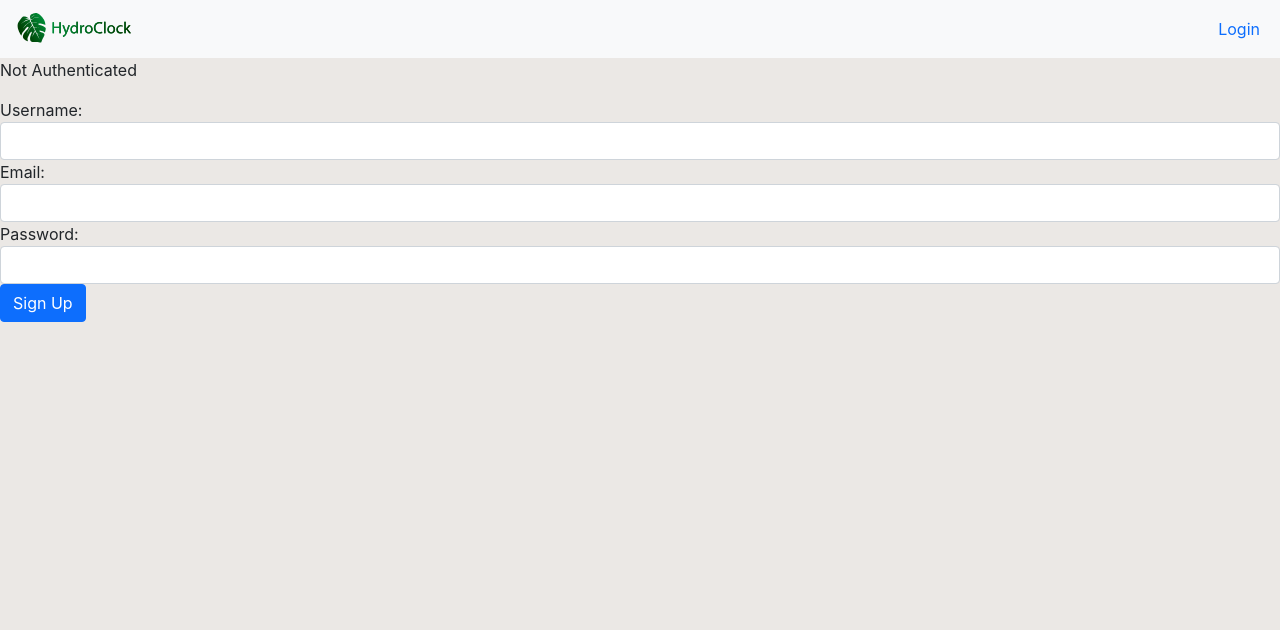
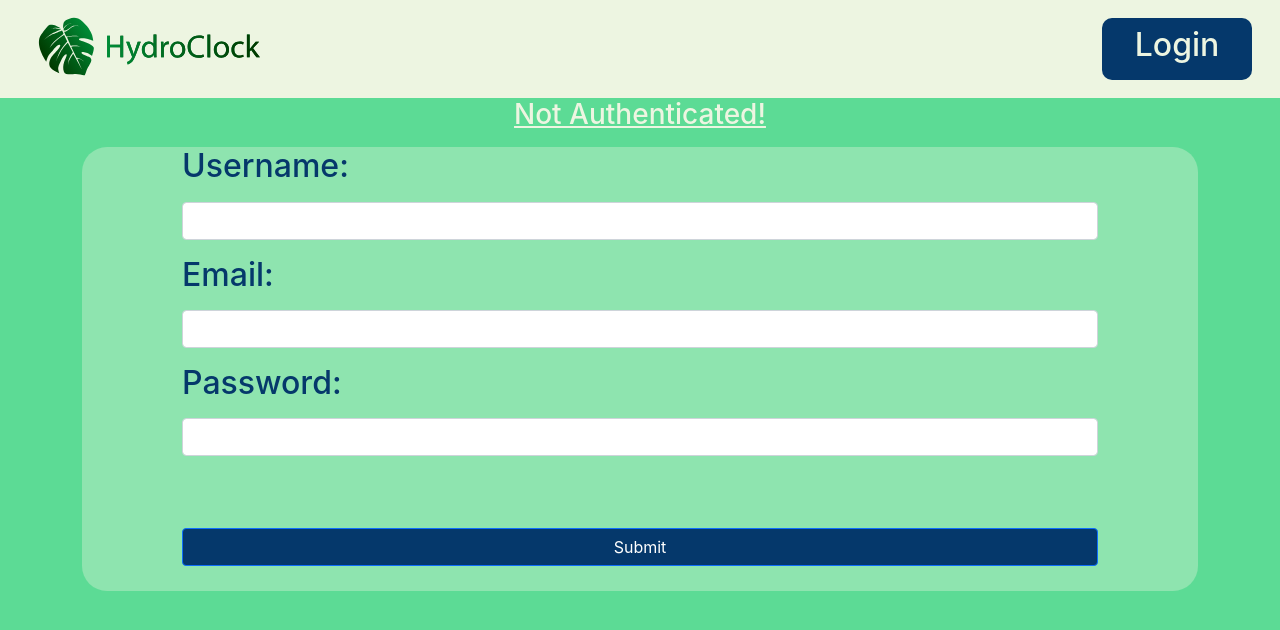
Before and after one commit to nceccanti/web-dev-final-project, a React (Create React App) app: page /signup in a window 1280 px wide. Shown: the top 630 px of the page. Built offline with nearby package versions, Linux system fonts and the light colour scheme.

Commit message:
started styling home, navbar, login, and sign-up pages

```diff
--- a/public/index.html
+++ b/public/index.html
@@ -1,23 +1,27 @@
 <!DOCTYPE html>
 <html lang="en">
-  <head>
+
+<head>
     <meta charset="utf-8" />
     <link rel="icon" href="leaf.svg" />
     <meta name="viewport" content="width=device-width, initial-scale=1" />
     <meta name="theme-color" content="#000000" />
-    <meta
-      name="description"
-      content="HydroClock, an app for plant watering reminders"
-    />
+    <meta name="description" content="HydroClock, an app for plant watering reminders" />
     <link rel="apple-touch-icon" href="%PUBLIC_URL%/logo192.png" />
 
     <link rel="manifest" href="%PUBLIC_URL%/manifest.json" />
 
+    <link rel="stylesheet" href="https://stackpath.bootstrapcdn.com/bootstrap/4.3.1/css/bootstrap.min.css" integrity="sha384-ggOyR0iXCbMQv3Xipma34MD+dH/1fQ784/j6cY/iJTQUOhcWr7x9JvoRxT2MZw1T" crossorigin="anonymous">
+
     <title>HydroClock</title>
-  </head>
-  <body>
+</head>
+
+<body>
     <noscript>You need to enable JavaScript to run this app.</noscript>
     <div id="root"></div>
+    <script src="https://code.jquery.com/jquery-3.3.1.slim.min.js" integrity="sha384-q8i/X+965DzO0rT7abK41JStQIAqVgRVzpbzo5smXKp4YfRvH+8abtTE1Pi6jizo" crossorigin="anonymous"></script>
+    <script src="https://cdnjs.cloudflare.com/ajax/libs/popper.js/1.14.7/umd/popper.min.js" integrity="sha384-UO2eT0CpHqdSJQ6hJty5KVphtPhzWj9WO1clHTMGa3JDZwrnQq4sF86dIHNDz0W1" crossorigin="anonymous"></script>
+    <script src="https://stackpath.bootstrapcdn.com/bootstrap/4.3.1/js/bootstrap.min.js" integrity="sha384-JjSmVgyd0p3pXB1rRibZUAYoIIy6OrQ6VrjIEaFf/nJGzIxFDsf4x0xIM+B07jRM" crossorigin="anonymous"></script>
+</body>
 
-  </body>
 </html>
--- a/src/App.js
+++ b/src/App.js
@@ -77,16 +77,21 @@ export default class App extends Component {
     const currentUser = this.state.currentUser;
     let p
     if (currentUser) {
-      p = <p>Authenticated</p>;
+      p = <p><h3>Authenticated!</h3></p>;
     }
     else {
-      p = <p>Not Authenticated</p>;
+      p = <p><h3>Not Authenticated!</h3></p>;
     }
     return (
       <Router>
         <div className="App">
           <Navbar logout={this.logout} currentUser={this.state.currentUser}/>
-          {p}
+
+          <div className="container">
+
+            <span className="authentication-check">{p}</span>
+
+
             <Route path="/home" component={Home} />
             <Route path="/dashboard" render={(props) => (<PlantList {...props} currentUser={this.state.currentUser} plants={this.state.plants}/>)} />
             <Route path="/addplant" render={(props) => (<AddPlant {...props} currentUser={this.state.currentUser} addPlantToPlantList={this.addPlantToPlantList}/>)} />
@@ -97,6 +102,9 @@ export default class App extends Component {
             <Route path="/login" render={(props) => (<Login {...props} onUserAuthenticated={this.onUserAuthenticated}/>)} />
             <Route path="/signup" render={(props) => (<SignUp {...props} />)} />
           </div>
+
+
+        </div>
       </Router>
     )
   }
--- a/src/components/home.component.js
+++ b/src/components/home.component.js
@@ -7,14 +7,25 @@ export default class Home extends Component {
     render() {
         return (
             <div>
-                <img src={backgroundImg} id="bg" alt=""></img>
-                <h3>Plants are great! But taking care of them can be hard.</h3><br/>
-                <h3>That's why we made HydroClock!</h3>
-                <br/><br/>
-                <ul>
-                    <li>Get watering reminders</li>
-                    <li>Find plant care tips based on plant type</li>
-                </ul>
+                <div className="home-content">
+                    <h2>Plants are great! But taking care of them can be hard.</h2><br/>
+                    <h2>That's why we made HydroClock!</h2>
+                    <br/><br/>
+                    <ul>
+                        <div className="list-item-one">
+                            <li>Get watering reminders</li>
+                        </div>
+                        <div className="list-item-two">
+                        <li>Find plant care tips based on plant type</li>
+                        </div>
+                    </ul>
+                </div>
+                <div>
+                    {/*
+                      * TODO: fix formatting on this image
+                      *<img src={backgroundImg} id="bg" alt=""></img>
+                      */}
+                </div>
             </div>
         )
     }
--- a/src/components/login.component.js
+++ b/src/components/login.component.js
@@ -48,11 +48,14 @@ export default class Login extends Component {
         const msg = this.state.msg;
 
         return (
-            <div>
+            <div className="login-container">
                 <form onSubmit={this.handleSubmit.bind(this)} method="POST">
                     <p style={{color:"red"}}>{msg}</p>
+
+
+                    <div className="entered-info">
                         <div className="form-group">
-                    <label>Email: </label>
+                            <label><h2>Email: </h2></label>
                             <input  type="email"
                                 required
                                 className="form-control"
@@ -61,7 +64,7 @@ export default class Login extends Component {
                             />
                         </div>
                         <div className="form-group">
-                    <label>Password: </label>
+                            <label><h2>Password: </h2></label>
                             <input type="password"
                                 required
                                 className="form-control"
@@ -69,11 +72,17 @@ export default class Login extends Component {
                                 value={password}
                             />
                         </div>
+                    </div>
+
+
+
                     <div className="form-group">
-                    <input type="submit" value="Login" className="btn btn-primary" />
+                        <input type="submit" value="Login" className="btn btn-lg btn-block btn-primary mx-auto d-block" />
                     </div>
                 </form>
-            <Link to="/signup">Sign Up</Link>
+                <div className="sign-up">
+                    Don't have an account? <Link to="/signup">Sign Up</Link>
+                </div>
             </div>
         )
     }
--- a/src/components/navbar.component.js
+++ b/src/components/navbar.component.js
@@ -7,7 +7,7 @@ export default class Navbar extends Component {
 
 render() {
   return (
-    <nav className="navbar navbar-expand-sm bg-light">
+    <nav className="navbar  navbar-expand-lg">
       <div className="container-fluid">
       <Link to="/home" className="logo navbar-header"><LogoSvg /></Link>
       {this.props.currentUser
@@ -19,8 +19,8 @@ render() {
         </div>
       : <div className="navbar-nav">
           <ul className="nav navbar-nav navbar-right">
-            <li className="nav-item">
-              <Link to="/login" className="nav-link">Login</Link>
+            <li className="nav-item" id="loginButton">
+              <Link to="/login" className="nav-link"><h2>Login</h2></Link>
             </li>
           </ul>
         </div>
--- a/src/components/sign-up.component.js
+++ b/src/components/sign-up.component.js
@@ -53,10 +53,12 @@ export default class SignUp extends Component {
         const msg = this.state.msg;
 
         return (
+            <div className="login-container">
+                <div className="entered-info">
                     <form onSubmit={this.handleSubmit.bind(this)} method="POST">
                         <p style={{color:"red"}}>{msg}</p>
                         <div className="form-group">
-                    <label>Username: </label>
+                            <label><h2>Username: </h2></label>
                             <input type="text"
                                 required
                                 className="form-control"
@@ -65,7 +67,7 @@ export default class SignUp extends Component {
                             />
                         </div>
                         <div className="form-group">
-                    <label>Email: </label>
+                            <label><h2>Email: </h2></label>
                             <input  type="email"
                                 required
                                 className="form-control"
@@ -74,7 +76,7 @@ export default class SignUp extends Component {
                             />
                         </div>
                         <div className="form-group">
-                    <label>Password: </label>
+                            <label><h2>Password: </h2></label>
                             <input type="password"
                                 required
                                 className="form-control"
@@ -82,10 +84,12 @@ export default class SignUp extends Component {
                                 value={password}
                             />
                         </div>
-                <div className="form-group">
-                    <input type="submit" value="Sign Up" className="btn btn-primary" />
+                    </form>
                 </div>
-            </form>
+                <div className="form-group sign-up">
+                        <input type="submit" value="Submit" className="btn btn-block btn-primary" />
+                </div>
+            </div>
         )
     }
 }
--- a/src/index.css
+++ b/src/index.css
@@ -1,30 +1,95 @@
 #bg {
-  position: fixed;
-	width: 100%;
-  z-index: -1;
+    /* position: fixed; */
+    /* width: 100%; */
+    z-index: -1;
+    /* max-height: 150px; */
+    width: 99%;
+    margin: auto;
+}
 
+#loginButton{
+  min-width: 150px;
 }
 
 .logo {
-  width: 10%;
+    width: 20%;
 }
 
-.card:hover{
-  transform: scale(1.05);
-  box-shadow: 0 10px 20px rgba(0,0,0,.12), 0 4px 8px rgba(0,0,0,.06);
+.card:hover {
+    transform: scale(1.05);
+    box-shadow: 0 10px 20px rgba(0, 0, 0, .12), 0 4px 8px rgba(0, 0, 0, .06);
 }
 
 body {
-  margin: 0;
-  background-color: #EBE8E5;
-  font-family: -apple-system, BlinkMacSystemFont, 'Segoe UI', 'Roboto', 'Oxygen',
-    'Ubuntu', 'Cantarell', 'Fira Sans', 'Droid Sans', 'Helvetica Neue',
-    sans-serif;
-  -webkit-font-smoothing: antialiased;
-  -moz-osx-font-smoothing: grayscale;
+    color: #EDF5E1;
+    background-color: #5CDB95;
+    font-family: -apple-system, BlinkMacSystemFont, 'Segoe UI', 'Roboto', 'Oxygen', 'Ubuntu', 'Cantarell', 'Fira Sans', 'Droid Sans', 'Helvetica Neue', sans-serif;
+    -webkit-font-smoothing: antialiased;
+    -moz-osx-font-smoothing: grayscale;
 }
 
 code {
-  font-family: source-code-pro, Menlo, Monaco, Consolas, 'Courier New',
-    monospace;
+    font-family: source-code-pro, Menlo, Monaco, Consolas, 'Courier New', monospace;
 }
+
+.authentication-check {
+    text-align: center;
+    text-decoration: underline;
+}
+
+.btn {
+  background-color: #05386B;
+}
+
+.entered-info {
+  padding-bottom: 55px;
+}
+
+.home-content {
+    text-align: center;
+    border-style: dotted;
+    border-radius: 25px;
+    background-color: #8EE4AF;
+    color: #05386B;
+    padding-top: 50px;
+    padding-bottom: 50px;
+}
+
+.home-content ul {
+    margin: auto;
+    list-style-type: circle;
+    list-style-position: inside;
+    font-size: x-large;
+}
+
+.login-container {
+  /* background-color: #379683; */
+  background-color: #8EE4AF;
+  border-radius: 25px;
+  padding-left: 100px;
+  padding-right: 100px;
+  color: #05386B;
+}
+
+.navbar {
+    /* background-color: #8EE4AF; */
+    background-color: #EDF5E1;
+}
+
+.navbar-header {
+    size: 66%;
+}
+
+.nav-link {
+    border-radius: 10px;
+    background-color: #05386B;
+    color: #EDF5E1;
+    text-align: center;
+}
+
+.sign-up {
+    text-align: center;
+    font-size: x-large;
+    padding-bottom: 25px;
+    color: #05386B;
+}
```
Lines whose indentation alone changed are shown as unchanged.
